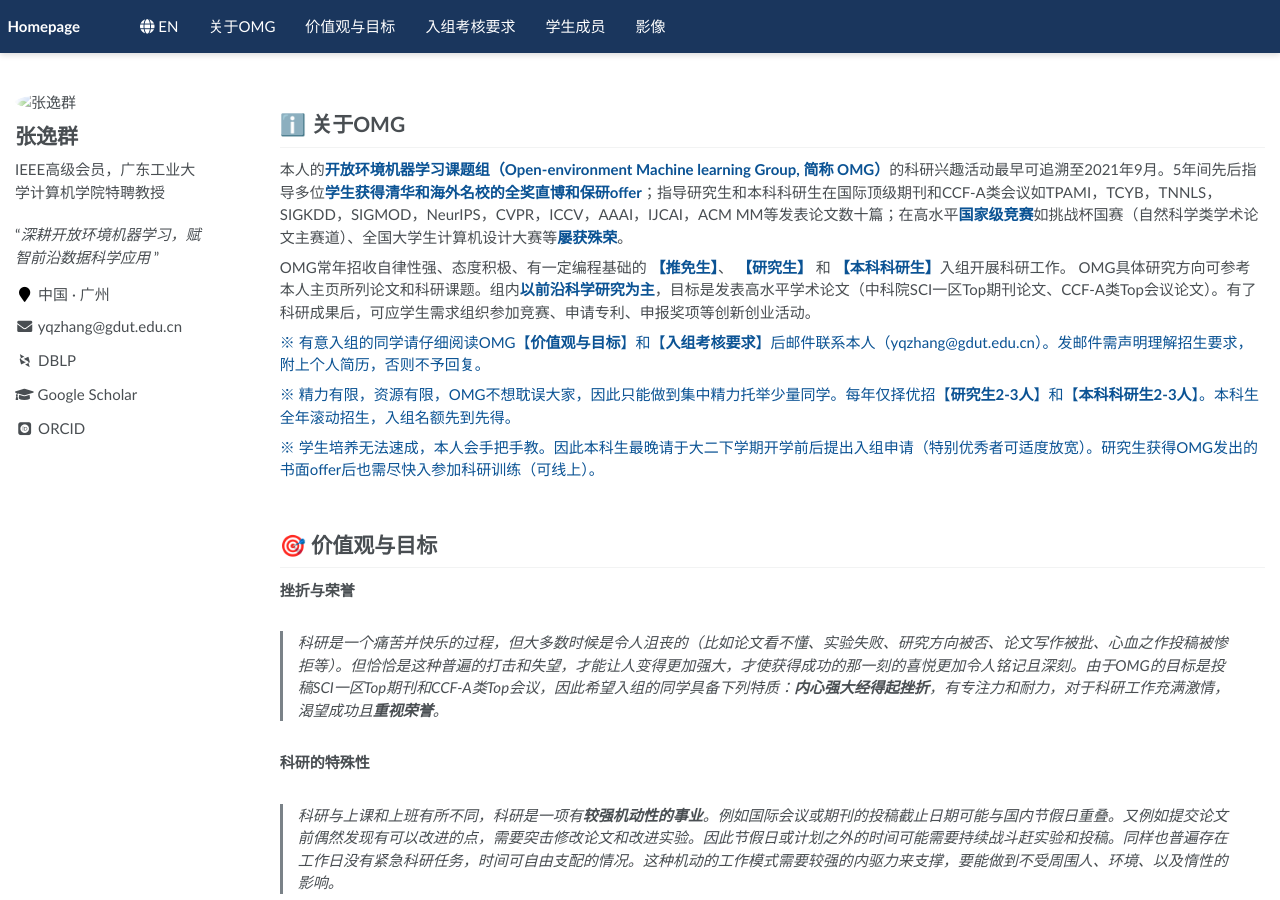
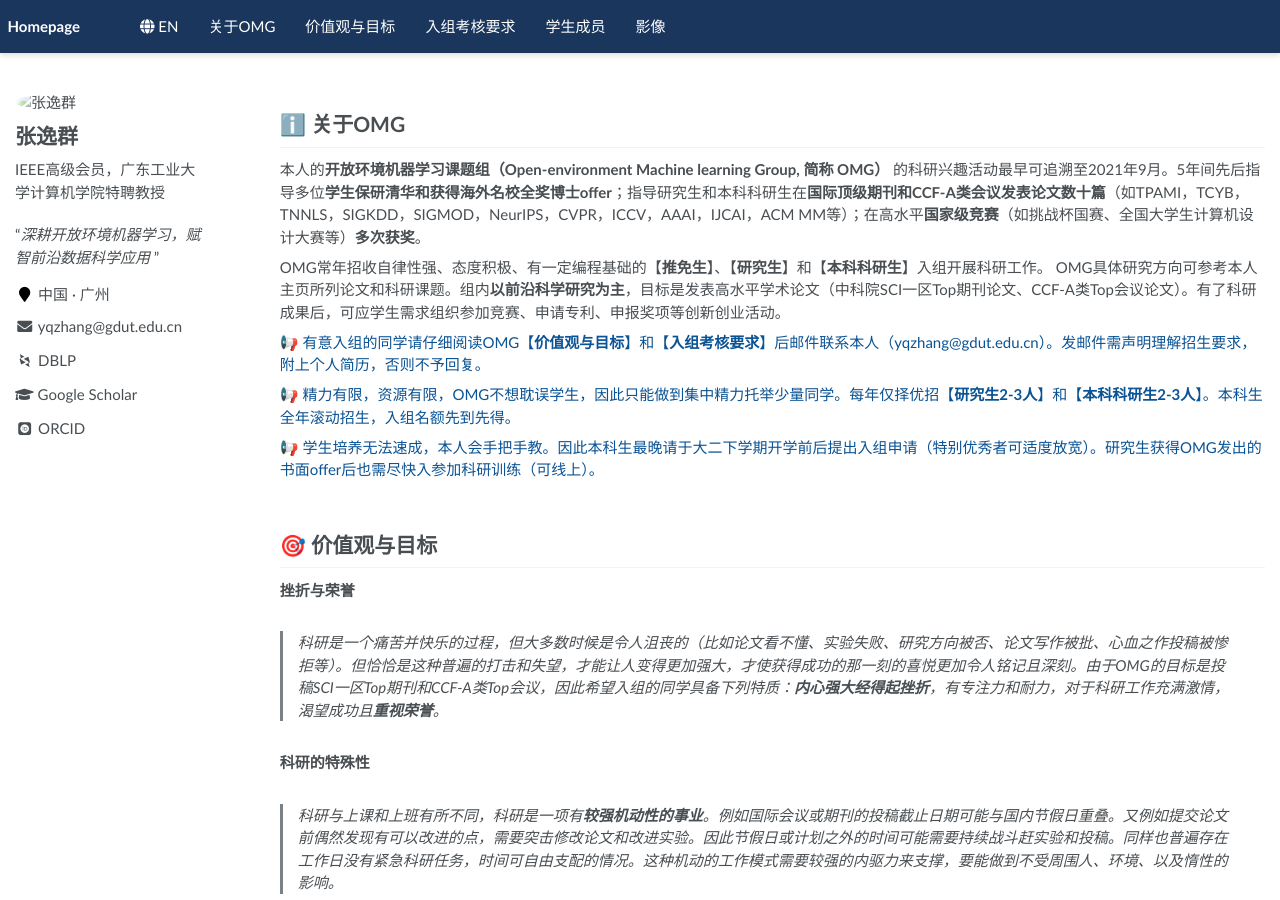
Before and after one commit to yqzhang-Zz/zh-OMG, a Jekyll site: the page built from _pages/about.md, in a window 1280 px wide and 900 px high. Built offline with Jekyll 4.4.1, drawn with Linux system fonts in a browser that asks for light colours; some web fonts are replaced.

Commit message:
Update about.md

```diff
--- a/_pages/about.md
+++ b/_pages/about.md
@@ -20,19 +20,16 @@ redirect_from:
 
 # ℹ️ 关于OMG
 
-本人的<span style="color: #0b5394; font-weight: bold;">开放环境机器学习课题组（Open-environment Machine learning Group, 简称 OMG）</span>的科研兴趣活动最早可追溯至2021年9月。5年间先后指导多位<span style="color: #0b5394; font-weight: bold;">学生获得清华和海外名校的全奖直博和保研offer</span>；指导研究生和本科科研生在国际顶级期刊和CCF-A类会议如TPAMI，TCYB，TNNLS，SIGKDD，SIGMOD，NeurIPS，CVPR，ICCV，AAAI，IJCAI，ACM MM等发表论文数十篇；在高水平<span style="color: #0b5394; font-weight: bold;">国家级竞赛</span>如挑战杯国赛（自然科学类学术论文主赛道）、全国大学生计算机设计大赛等<span style="color: #0b5394; font-weight: bold;">屡获殊荣</span>。
+本人的**开放环境机器学习课题组（Open-environment Machine learning Group, 简称 OMG）** 的科研兴趣活动最早可追溯至2021年9月。5年间先后指导多位**学生保研清华和获得海外名校全奖博士offer**；指导研究生和本科科研生在**国际顶级期刊和CCF-A类会议发表论文数十篇**（如TPAMI，TCYB，TNNLS，SIGKDD，SIGMOD，NeurIPS，CVPR，ICCV，AAAI，IJCAI，ACM MM等）；在高水平**国家级竞赛**（如挑战杯国赛、全国大学生计算机设计大赛等）**多次获奖**。
 
-OMG常年招收自律性强、态度积极、有一定编程基础的
-<span style="color: #0b5394; font-weight: bold;">【推免生】</span>、
-<span style="color: #0b5394; font-weight: bold;">【研究生】</span> 和
-<span style="color: #0b5394; font-weight: bold;">【本科科研生】</span>入组开展科研工作。
-OMG具体研究方向可参考本人主页所列论文和科研课题。组内<span style="color: #0b5394; font-weight: bold;">以前沿科学研究为主</span>，目标是发表高水平学术论文（中科院SCI一区Top期刊论文、CCF-A类Top会议论文）。有了科研成果后，可应学生需求组织参加竞赛、申请专利、申报奖项等创新创业活动。
+OMG常年招收自律性强、态度积极、有一定编程基础的【**推免生**】、【**研究生**】和【**本科科研生**】入组开展科研工作。
+OMG具体研究方向可参考本人主页所列论文和科研课题。组内**以前沿科学研究为主**，目标是发表高水平学术论文（中科院SCI一区Top期刊论文、CCF-A类Top会议论文）。有了科研成果后，可应学生需求组织参加竞赛、申请专利、申报奖项等创新创业活动。
 
-<span style="color: #0b5394">※ 有意入组的同学请仔细阅读OMG【**价值观与目标**】和【**入组考核要求**】后邮件联系本人（yqzhang@gdut.edu.cn）。发邮件需声明理解招生要求，附上个人简历，否则不予回复。</span>
+📢<span style="color: #0b5394"> 有意入组的同学请仔细阅读OMG【**价值观与目标**】和【**入组考核要求**】后邮件联系本人（yqzhang@gdut.edu.cn）。发邮件需声明理解招生要求，附上个人简历，否则不予回复。</span>
 
-<span style="color: #0b5394">※ 精力有限，资源有限，OMG不想耽误大家，因此只能做到集中精力托举少量同学。每年仅择优招【**研究生2-3人**】和【**本科科研生2-3人**】。本科生全年滚动招生，入组名额先到先得。</span>
+📢<span style="color: #0b5394"> 精力有限，资源有限，OMG不想耽误学生，因此只能做到集中精力托举少量同学。每年仅择优招【**研究生2-3人**】和【**本科科研生2-3人**】。本科生全年滚动招生，入组名额先到先得。</span>
 
-<span style="color: #0b5394">※ 学生培养无法速成，本人会手把手教。因此本科生最晚请于大二下学期开学前后提出入组申请（特别优秀者可适度放宽）。研究生获得OMG发出的书面offer后也需尽快入参加科研训练（可线上）。</span>
+📢<span style="color: #0b5394"> 学生培养无法速成，本人会手把手教。因此本科生最晚请于大二下学期开学前后提出入组申请（特别优秀者可适度放宽）。研究生获得OMG发出的书面offer后也需尽快入参加科研训练（可线上）。</span>
 
 <span class='anchor' id='values-and-goals'></span>
 <br>
```
